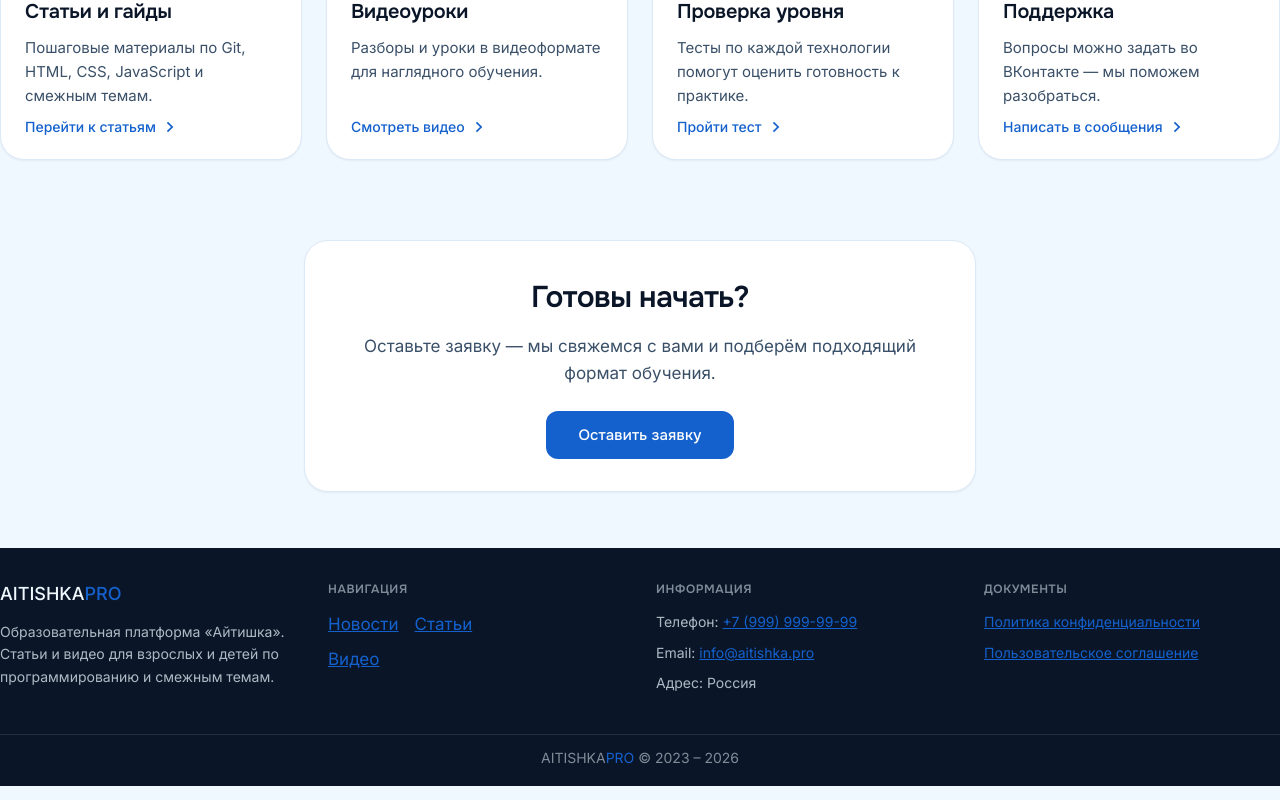
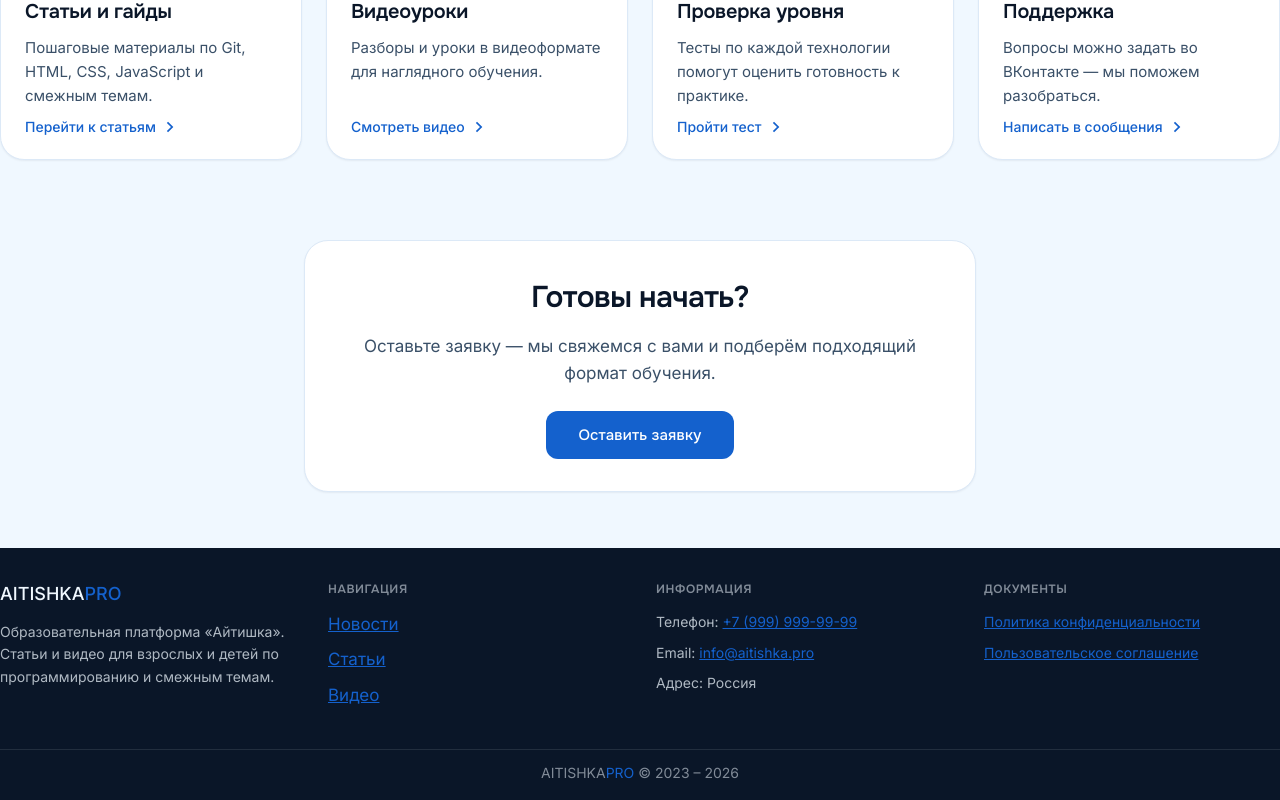
Before and after one commit to NURZHAN0V/aitishka-pro, a Vue app: page / in a window 1280 px wide. Shown: the part 759-1559 px from the top of the page. Built offline with nearby package versions, Linux system fonts and the light colour scheme; no server answers.

Commit message:
Выровнять навигацию в футере в один столбец.

```diff
--- a/src/modules/layout/components/SiteFooter.vue
+++ b/src/modules/layout/components/SiteFooter.vue
@@ -157,9 +157,14 @@ onMounted(async () => {
 }
 
 .site-footer__links-grid {
-  display: grid;
-  grid-template-columns: repeat(2, 1fr);
-  gap: 0.5rem 1rem;
+  display: flex;
+  flex-direction: column;
+  gap: 0.5rem;
+  align-items: center;
+
+  @include lg {
+    align-items: flex-start;
+  }
 }
 
 .site-footer__link {
```
